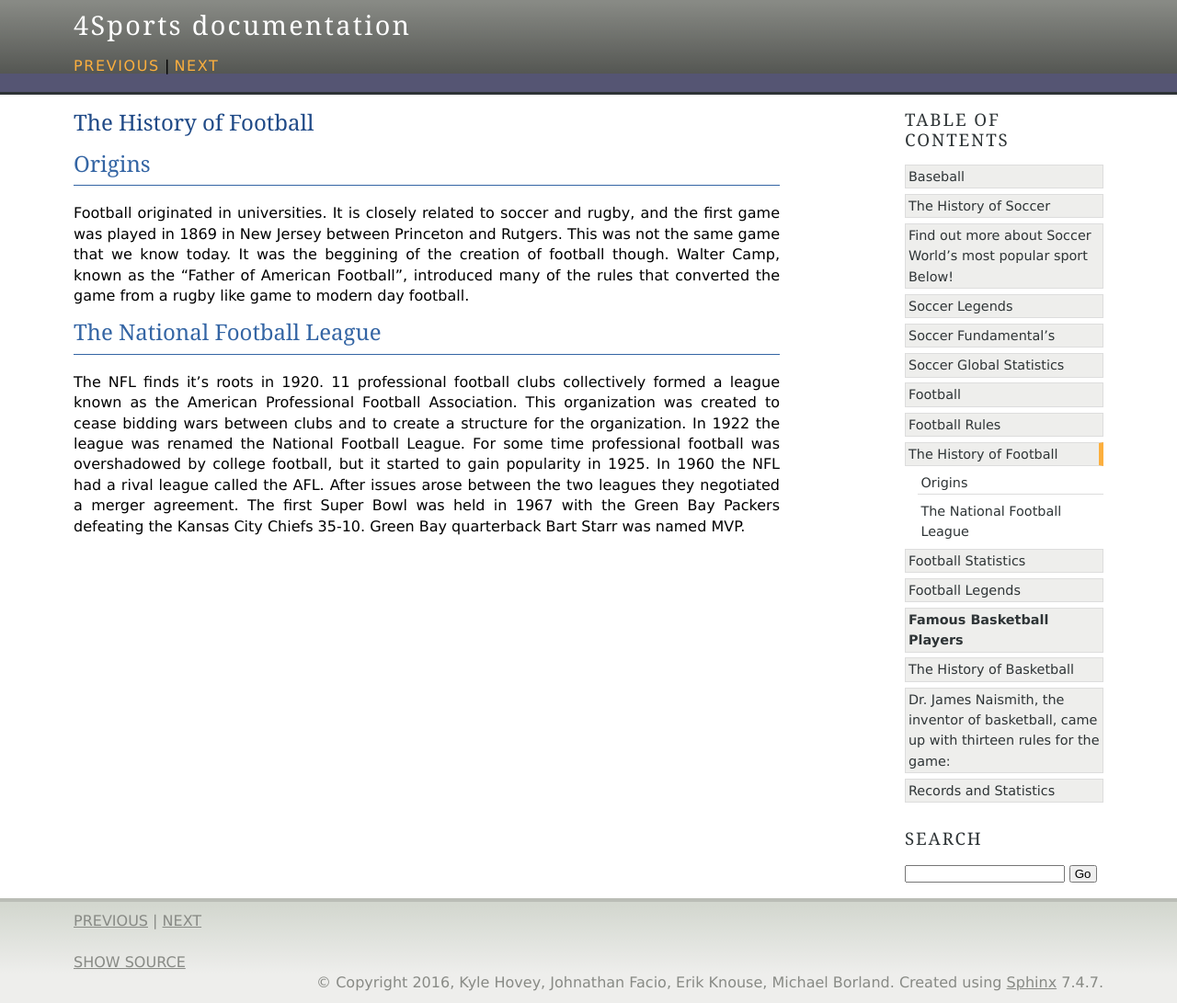
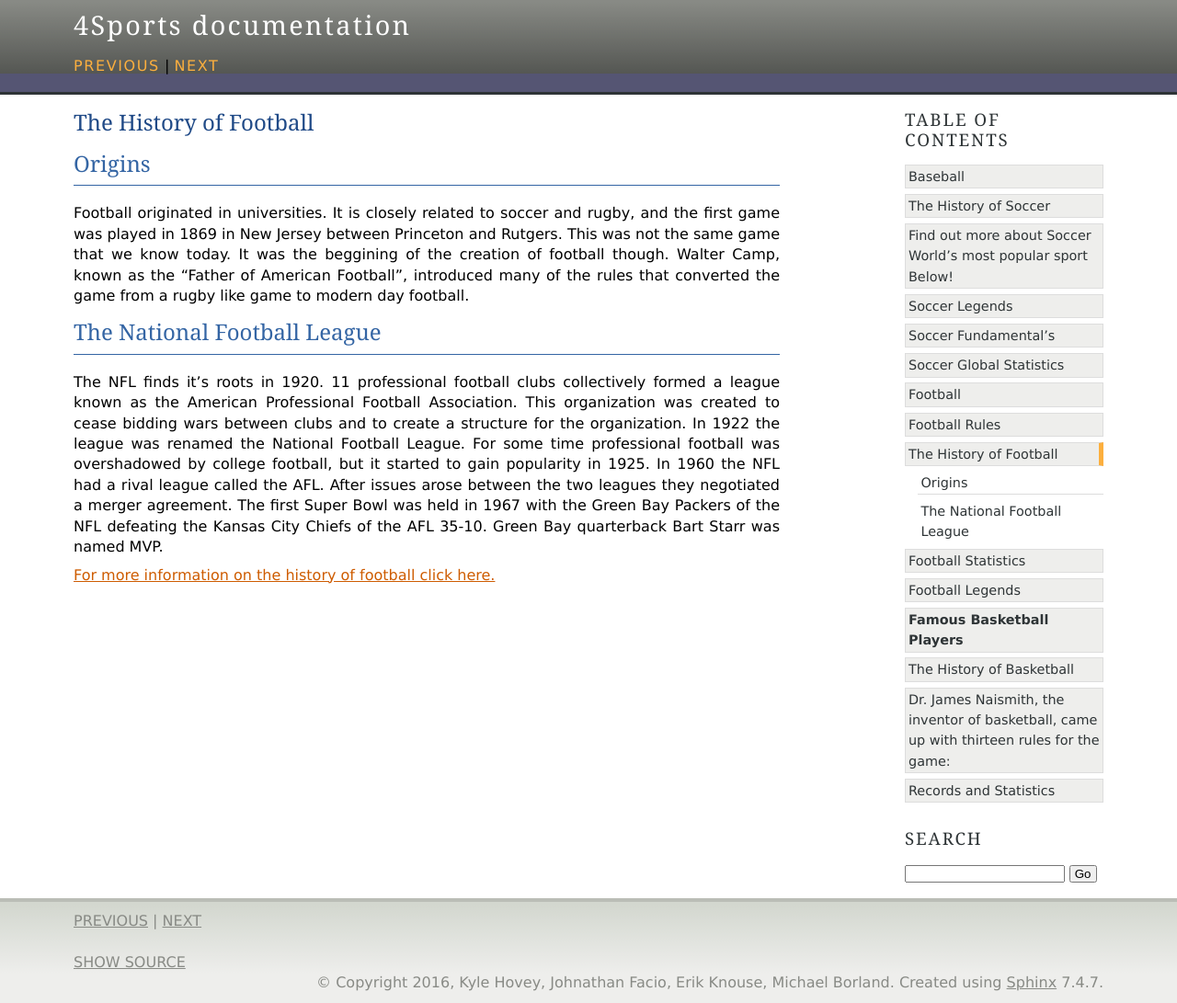
Before and after one commit to michaelborlandKeys/4Sports, a Sphinx documentation site: the page built from source/football/history_football.rst, in a window 1280 px wide. Shown: the whole page at 92% size. Built offline with Sphinx 7.4.7, drawn with Linux system fonts in a browser that asks for light colours.

Commit message:
Updates to football pages, only need to add pictures.

```diff
--- a/source/football/history_football.rst
+++ b/source/football/history_football.rst
@@ -7,4 +7,6 @@ Football originated in universities. It is closely related to soccer and rugby,
 
 The National Football League
 ----------------------------
-The NFL finds it's roots in 1920. 11 professional football clubs collectively formed a league known as the American Professional Football Association. This organization was created to cease bidding wars between clubs and to create a structure for the organization. In 1922 the league was renamed the National Football League. For some time professional football was overshadowed by college football, but it started to gain popularity in 1925. In 1960 the NFL had a rival league called the AFL. After issues arose between the two leagues they negotiated a merger agreement. The first Super Bowl was held in 1967 with the Green Bay Packers defeating the Kansas City Chiefs 35-10. Green Bay quarterback Bart Starr was named MVP.
+The NFL finds it's roots in 1920. 11 professional football clubs collectively formed a league known as the American Professional Football Association. This organization was created to cease bidding wars between clubs and to create a structure for the organization. In 1922 the league was renamed the National Football League. For some time professional football was overshadowed by college football, but it started to gain popularity in 1925. In 1960 the NFL had a rival league called the AFL. After issues arose between the two leagues they negotiated a merger agreement. The first Super Bowl was held in 1967 with the Green Bay Packers of the NFL defeating the Kansas City Chiefs of the AFL 35-10. Green Bay quarterback Bart Starr was named MVP.
+
+`For more information on the history of football click here. <http://www.thepeoplehistory.com/footballhistory.html>`_
--- a/source/football/stats_football.rst
+++ b/source/football/stats_football.rst
@@ -32,6 +32,8 @@ NCAA Records
 | Most Receiving TDs in a Career   | 60     | Jarett Dillard, Rice (2005-08)      |
 +----------------------------------+--------+-------------------------------------+
 
+For more NCAA Football records check out the `2016 NCAA Football Records <http://www.ncaa.org/championships/statistics/2016-ncaa-football-records>`_
+
 NFL Records
 -----------
 +----------------------------------+--------+-------------------------------------+
@@ -59,3 +61,5 @@ NFL Records
 +----------------------------------+--------+-------------------------------------+
 | Most Receiving TDs in a Career   | 197    | Jerry Rice (1985-2004)              |
 +----------------------------------+--------+-------------------------------------+
+
+For more NFL Records check out the `2015 Official NFL Record and Fact Book <https://nflcommunications.com/Documents/2015%20NFL%20Record%20and%20Fact%20Book.pdf>`_
```
